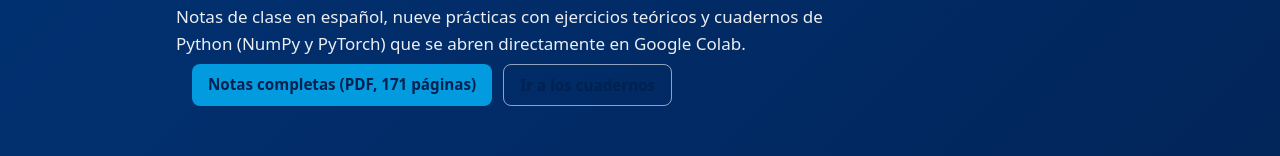
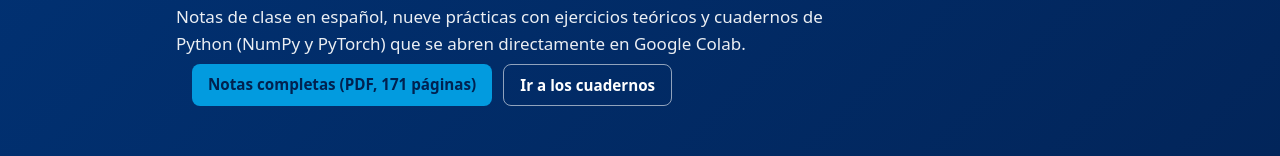
Before and after one commit to jfbonder/fundamentos-aprendizaje-profundo, a plain HTML site: page index.html in a window 1280 px wide. Shown: the part 244-400 px from the top of the page. Drawn offline with Linux system fonts and the light colour scheme.

Commit message:
Texto blanco en el botón de cuadernos

```diff
--- a/index.html
+++ b/index.html
@@ -18,7 +18,7 @@ header.top .brand{font-weight:700;margin-right:auto}
 .cta{margin-top:1.4rem;display:flex;flex-wrap:wrap;gap:.7rem}
 .btn,.cta a{display:inline-block;padding:.5rem 1rem;border-radius:.5rem;background:var(--cyan);color:#01214f!important;text-decoration:none;font-weight:600;font-size:.95rem}
 .cta a:not(.alt){background:var(--cyan);color:#01214f!important}.cta a:not(.alt):hover{background:#4db8ec}
-.cta a.alt{background:transparent;border:1px solid #ffffff90}
+.cta a.alt{background:transparent;border:1px solid #ffffff90;color:#fff!important}
 main{max-width:60rem;margin:auto;padding:0 16px 3rem}
 section{padding-top:2.5rem}h2{color:var(--navy);border-bottom:3px solid var(--cyan);padding-bottom:.3rem;display:inline-block}
 @media (prefers-color-scheme:dark){h2{color:#fff}}
```
